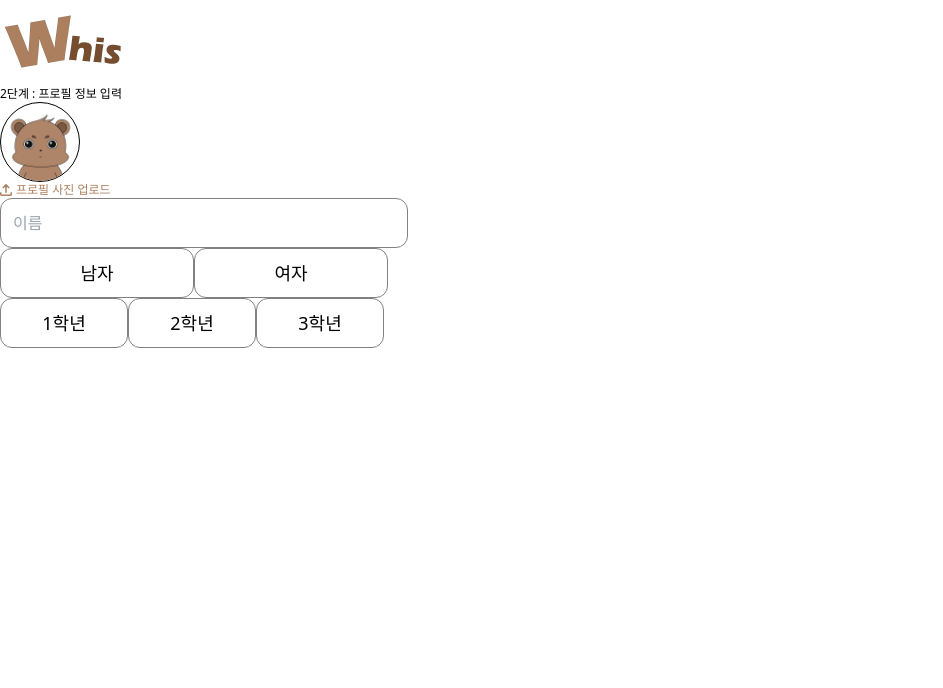
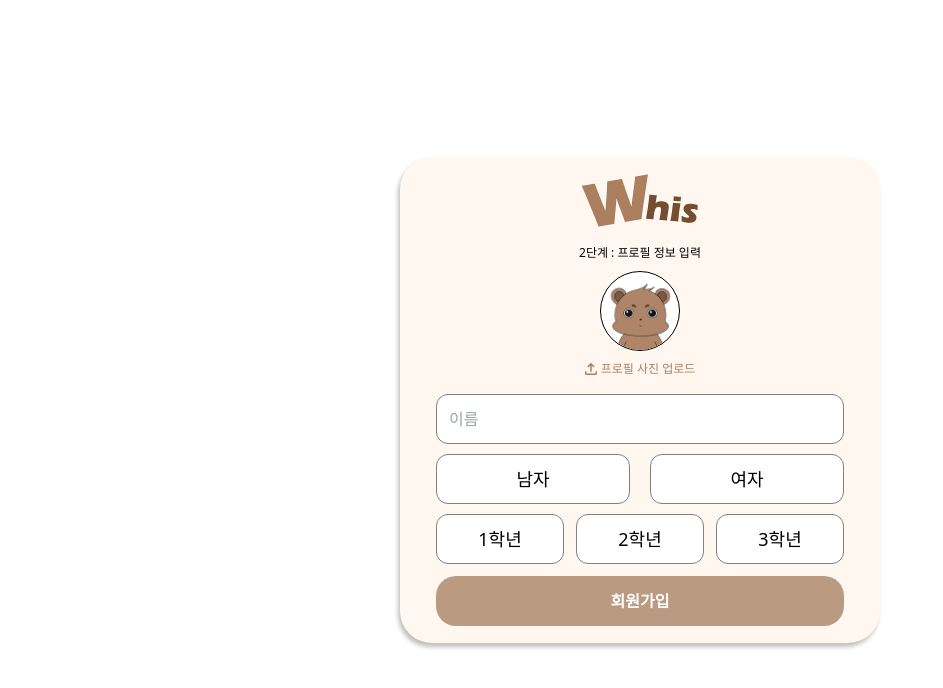
Before and after one commit to gubumgubum/WHIS-front, a React (Create React App) app: page /signup-step2 in a window 1280 px wide. Shown: the top 688 px of the page, without its empty margins (0-943 px from the left). Built offline with nearby package versions, Linux system fonts and the light colour scheme; the HTML template or start-up script is replaced by a standard one.

Commit message:
feat: 폼 유효성 검사 및 제출 버튼 활성화 구현

```diff
--- a/src/pages/signup/step2.jsx
+++ b/src/pages/signup/step2.jsx
@@ -4,11 +4,15 @@ import Upload from '../../assets/icon/upload';
 import defaultProfile from '../../assets/img/defaultImage.png';
 import TextInput from '../../components/signin/textInput';
 import SelectButton from '../../components/signup/selectButton';
+import Button from '../../components/signin/button';
 
 function Step2Page() {
   const [preview, setPreview] = useState(null);
+  const [name, setName] = useState('');
   const [gender, setGender] = useState('');
   const [grade, setGrade] = useState('');
+
+  const isFormValid = name.trim() !== '' && gender !== '' && grade !== '';
 
   const handleImageUpload = (e) => {
     const file = e.target.files[0];
@@ -17,16 +21,24 @@ function Step2Page() {
     setPreview(imageUrl);
   };
 
+  const handleSubmit = (e) => {
+    e.preventDefault();
+    if (!isFormValid) return;
+  };
+
   return (
-    <div>
-      <div>
-        <div>
+    <div className="flex justify-center items-center h-screen">
+      <div className="w-[30rem] h-[30.375rem] bg-[#FFF7F0] flex flex-col items-center justify-center rounded-[2rem] shadow-box gap-[10px]">
+        <div className="flex flex-col items-center">
           <img src={logo} alt="Logo" className="w-[126px] h-[86px]" />
           <p className="font-light text-xs">2단계 : 프로필 정보 입력</p>
         </div>
-        <form>
-          <div>
-            <div className="w-[80px] h-[80px] rounded-full overflow-hidden border border-black">
+        <form
+          onSubmit={handleSubmit}
+          className="flex flex-col items-center mb-[15px]"
+        >
+          <div className="flex flex-col items-center mb-[17px] gap-[10px]">
+            <div className="w-[80px] h-[80px] bg-white rounded-full overflow-hidden border border-black ">
               <img
                 src={preview || defaultProfile}
                 alt="profile"
@@ -50,9 +62,13 @@ function Step2Page() {
               onChange={handleImageUpload}
             />
           </div>
-          <div>
-            <TextInput placeholder="이름" />
-            <div>
+          <div className="flex flex-col items-center gap-[10px]">
+            <TextInput
+              placeholder="이름"
+              value={name}
+              onChange={(e) => setName(e.target.value)}
+            />
+            <div className="flex items-center gap-[20px]">
               <SelectButton
                 className="w-[194px] h-[50px]"
                 isSelected={gender === '남자'}
@@ -66,7 +82,7 @@ function Step2Page() {
                 text="여자"
               />
             </div>
-            <div>
+            <div className="flex items-center gap-[12px] mb-[12px]">
               <SelectButton
                 className="w-[128px] h-[50px]"
                 isSelected={grade === '1학년'}
@@ -87,6 +103,13 @@ function Step2Page() {
               />
             </div>
           </div>
+          <Button
+            type="submit"
+            disabled={!isFormValid}
+            className={!isFormValid ? 'bg-[#BA9A81]' : 'bg-[#AC7F5E]'}
+          >
+            회원가입
+          </Button>
         </form>
       </div>
     </div>
```
